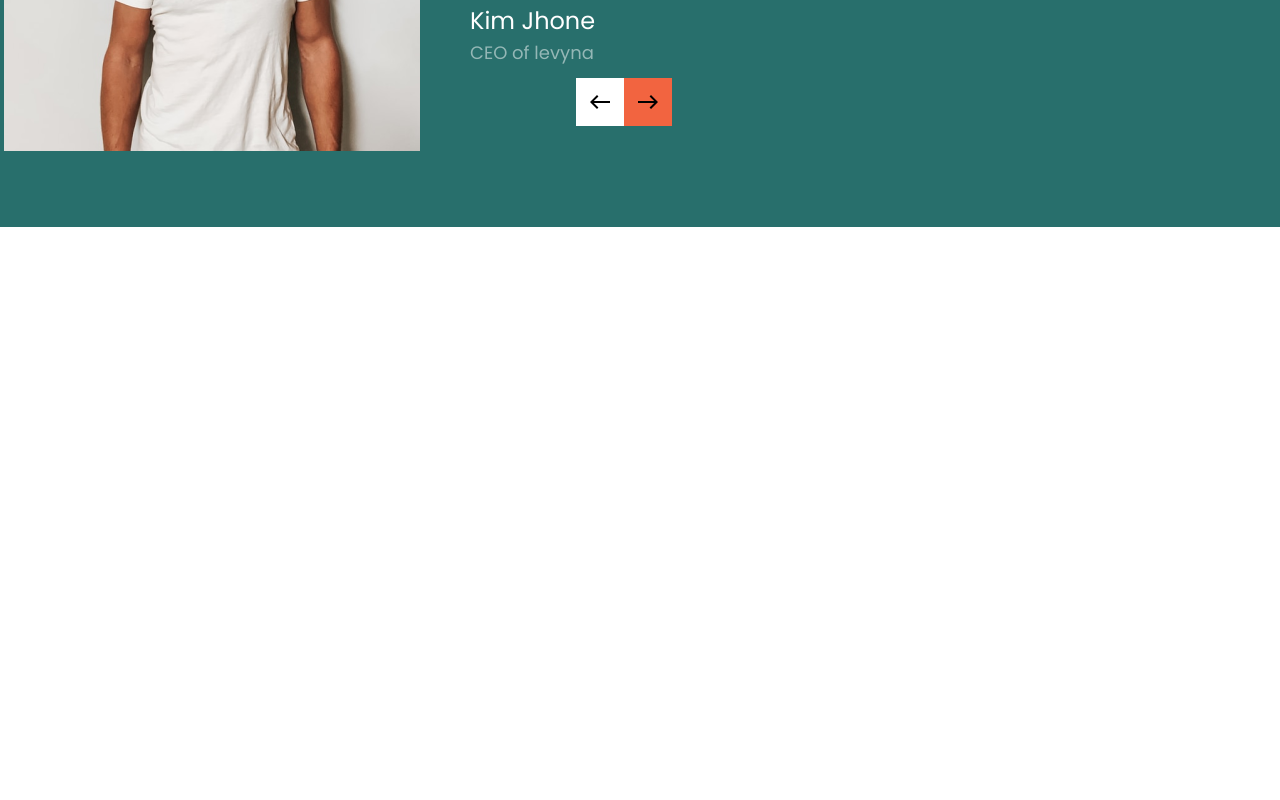
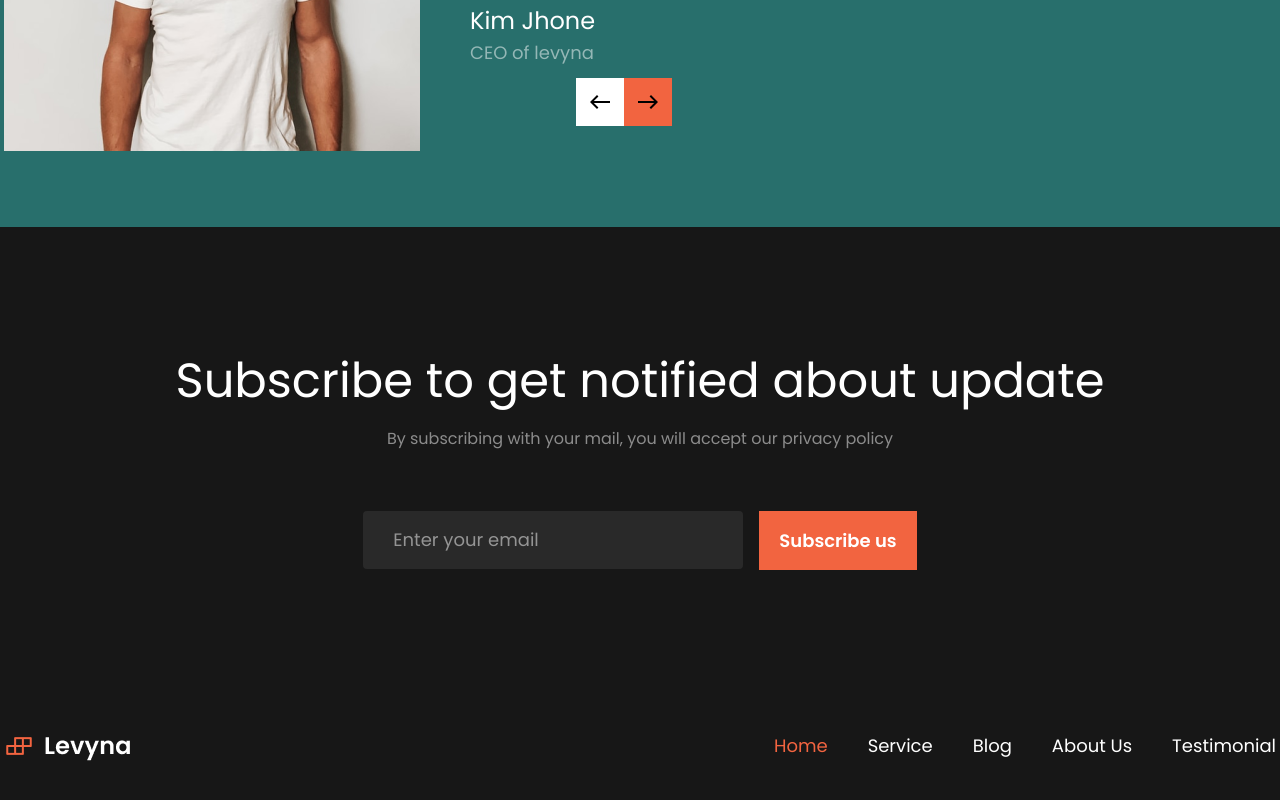
Before and after one commit to ZoirJohn/Levyna, a Next.js app: page / in a window 1280 px wide. Shown: the part 4668-5468 px from the top of the page. Before the commit the page ends 4895 px from the top, so only its background shows below. Built offline with nearby package versions, Linux system fonts and the light colour scheme.

Commit message:
the project has been completed

```diff
--- a/src/app/page.tsx
+++ b/src/app/page.tsx
@@ -184,19 +184,19 @@ export default () => {
                                 </div>
                         </section>
                         <section className='mt-25 max-md:mt-15 bg-myrtle py-19 relative'>
-                                <div className='wrapper flex overflow-x-scroll hidescroll scroll-smooth'>
-                                        <div className='flex gap-12.5 items-center shrink-0 basis-324'>
+                                <div className='wrapper flex overflow-x-scroll hidescroll scroll-smooth gap-1'>
+                                        <div className='flex gap-12.5 items-center shrink-0 max-w-[1300px] w-full max-lg:gap-6 max-md:flex-col'>
                                                 <Image src={ceo} alt='ceo' className='shrink-0' />
-                                                <div className='text-white pr-60 shrink-2'>
+                                                <div className='text-white pr-60 shrink-2 max-lg:pr-10 max-md:text-center max-md:pr-0'>
                                                         <h4 className='font-semibold'>This is what they say about us</h4>
                                                         <h3 className='mt-4 mb-12.5'>I really like the result, somehow it's exactly what I expected</h3>
                                                         <h4>Kim Jhone</h4>
                                                         <p className='opacity-50'>CEO of levyna</p>
                                                 </div>
                                         </div>
-                                        <div className='flex gap-12.5 items-center shrink-0 basis-324'>
+                                        <div className='flex gap-12.5 items-center shrink-0 max-w-[1300px] w-full max-lg:gap-6 max-md:flex-col'>
                                                 <Image src={ceo} alt='ceo' className='shrink-0' />
-                                                <div className='text-white pr-60'>
+                                                <div className='text-white pr-60 shrink-2 max-lg:pr-10 max-md:text-center max-md:pr-0'>
                                                         <h4 className='font-semibold'>This is what they say about us</h4>
                                                         <h3 className='mt-4 mb-12.5'>I really like the result, somehow it's exactly what I expected</h3>
                                                         <h4>Kim Jhone</h4>
@@ -206,6 +206,16 @@ export default () => {
                                 </div>
                                 <Buttons />
                         </section>
+                        <section className='bg-chinese text-white'>
+                                <div className='flex flex-col items-center py-29.5 text-center max-sm:py-15'>
+                                        <h2>Subscribe to get notified about update</h2>
+                                        <p className='description text-base'>By subscribing with your mail, you will accept our privacy policy</p>
+                                        <label htmlFor='' className='flex gap-4 mt-12.5 max-sm:flex-col items-center'>
+                                                <input type='text' name='' id='' placeholder='Enter your email' className='bg-[#ffffff14] px-7.5 py-1 w-95 rounded-sm max-sm:w-60 leading-12.5' />
+                                                <button className='button text-nowrap !ml-0'>Subscribe us</button>
+                                        </label>
+                                </div>
+                        </section>
                 </>
         )
 }
--- a/src/components/Buttons.tsx
+++ b/src/components/Buttons.tsx
@@ -2,7 +2,7 @@
 
 const Buttons = () => {
         return (
-                <div className='absolute top-3/4 left-144 flex'>
+                <div className='absolute top-3/4 left-144 flex max-md:left-1/2 max-md:top-4/5 max-md:-translate-x-1/2'>
                         <button
                                 onClick={(e) => {
                                         e.target.addEventListener('click', () => {
--- a/src/components/Footer.tsx
+++ b/src/components/Footer.tsx
@@ -1,5 +1,47 @@
+'use client'
+import Image from 'next/image'
+import logowhite from '../../public/logowhite.png'
+import Link from 'next/link'
+import { usePathname } from 'next/navigation'
+
 const Footer = () => {
-	return <footer></footer>
+        const pathname = usePathname()
+        return (
+                <footer className='bg-chinese'>
+                        <div className='wrapper py-10 flex justify-between items-center max-md:flex-col gap-10'>
+                                <Image src={logowhite} alt='white logo' />
+                                <nav>
+                                        <ul className='text-white flex gap-10 flex-wrap justify-center max-xs:flex-col max-xs:items-center'>
+                                                <li>
+                                                        <Link href='/' className={`${pathname == '/' && 'text-highlight'}`}>
+                                                                Home
+                                                        </Link>
+                                                </li>
+                                                <li>
+                                                        <Link href='/service' className={`${pathname == '/service' && 'text-highlight'}`}>
+                                                                Service
+                                                        </Link>
+                                                </li>
+                                                <li>
+                                                        <Link href='/blog' className={`${pathname == '/blog' && 'text-highlight'}`}>
+                                                                Blog
+                                                        </Link>
+                                                </li>
+                                                <li>
+                                                        <Link href='/about' className={`${pathname == '/about' && 'text-highlight'}`}>
+                                                                About Us
+                                                        </Link>
+                                                </li>
+                                                <li>
+                                                        <Link href='/testimonial' className={`${pathname == '/testimonial' && 'text-highlight'}`}>
+                                                                Testimonial
+                                                        </Link>
+                                                </li>
+                                        </ul>
+                                </nav>
+                        </div>
+                </footer>
+        )
 }
 
 export default Footer
```
Also changed, not shown: public/logowhite.png (added).
